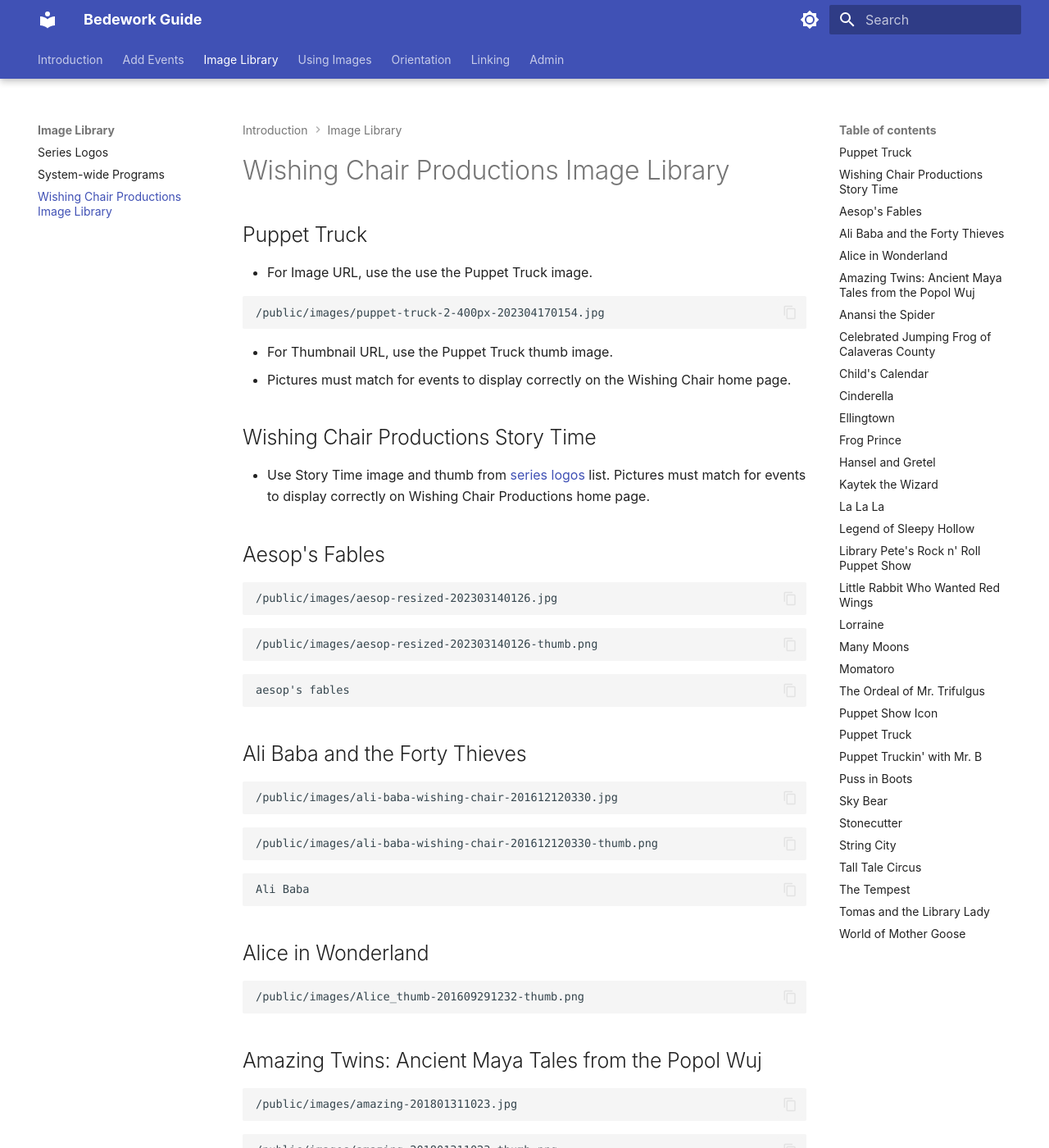
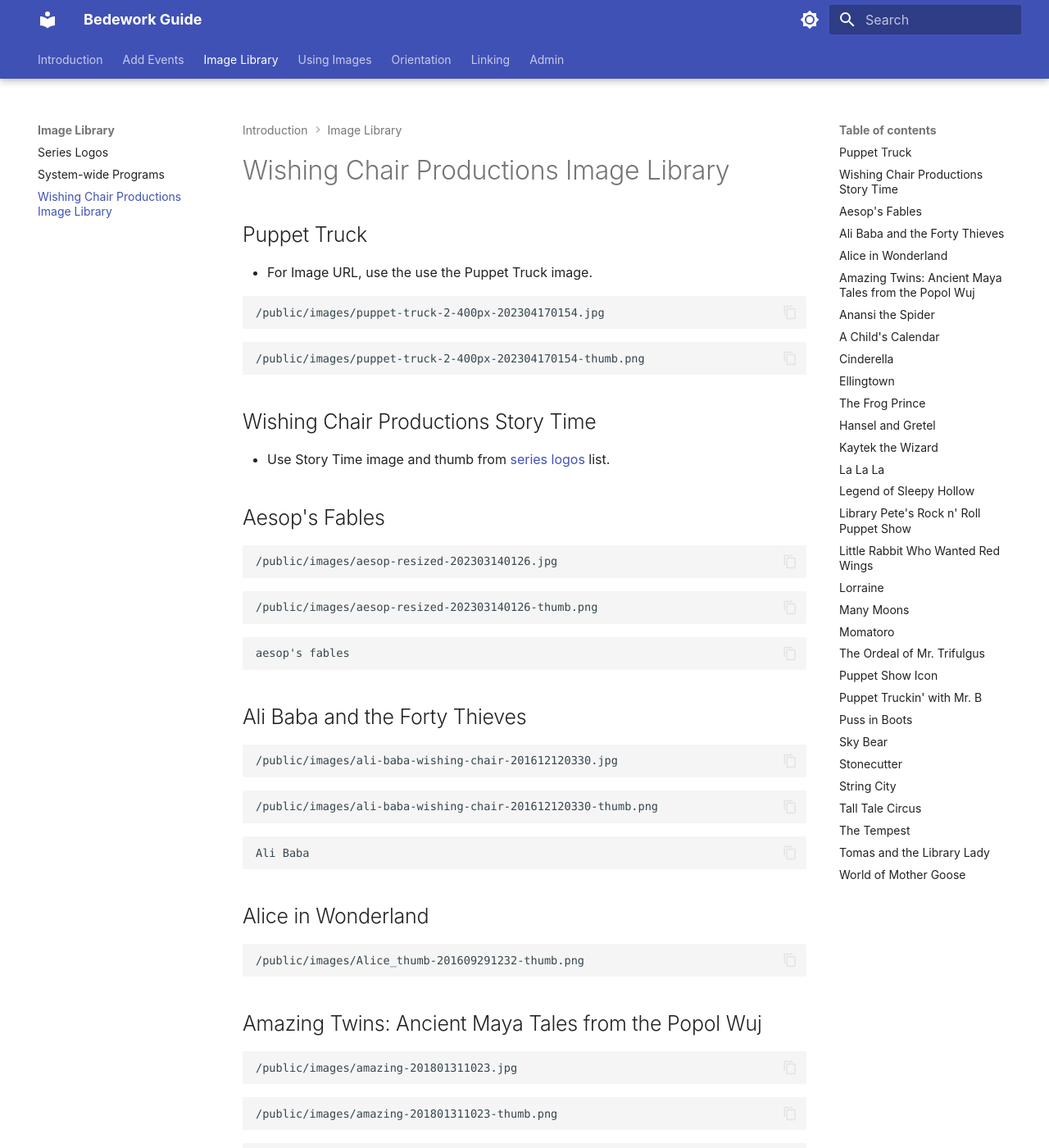
Before and after one commit to Nashville-Public-Library/bedework-docs, an MkDocs documentation site: the page built from docs/image-library/wishing-chair-image-library.md, in a window 1280 px wide and 1400 px high. Shown: the whole window at 82% size. Built offline with MkDocs 1.6.1 and Material for MkDocs 9.7.7, drawn with Linux system fonts in a browser that asks for light colours; some of the changed text lies outside the part shown.

Commit message:
cleaning up image library

````diff
--- a/docs/image-library/wishing-chair-image-library.md
+++ b/docs/image-library/wishing-chair-image-library.md
@@ -12,12 +12,13 @@ title: Wishing Chair Productions Image Library
 /public/images/puppet-truck-2-400px-202304170154.jpg
 ```
 
-- For Thumbnail URL, use the Puppet Truck thumb image.
-- Pictures must match for events to display correctly on the Wishing Chair home page.
+```text
+/public/images/puppet-truck-2-400px-202304170154-thumb.png
+```
 
 ## Wishing Chair Productions Story Time
 
-- Use Story Time image and thumb from [series logos](../docs/image-library/series-logos-code-block.md) list. Pictures must match for events to display correctly on Wishing Chair Productions home page.
+- Use Story Time image and thumb from [series logos](../docs/image-library/series-logos-code-block.md) list.
 
 ## Aesop's Fables
 
@@ -81,17 +82,7 @@ amazing twins
 anansi
 ```
 
-## Celebrated Jumping Frog of Calaveras County
-
-```text
-http://nashvillepubliclibrary.org/wishingchair/files/2014/10/wishingchair_jumping-frog.jpg
-```
-
-```
-frog illustration
-```
-
-## Child's Calendar
+## A Child's Calendar
 
 ```text
 /public/images/wishingChair_childsCalendar-201609291230.jpg
@@ -269,16 +260,6 @@ trifulgus sketch
 /public/images/puppet-show-black-80.png
 ```
 
-## Puppet Truck
-
-```
-/public/images/puppet-truck-2-400px-202304170154-thumb.png
-```
-
-```
-puppet truck
-```
-
 ## Puppet Truckin' with Mr. B
 
 ```
````
Also changed, not shown: other parts of docs/image-library/wishing-chair-image-library.md (+1 -1 lines), docs/image-library/systemwide-images.md (+1 -21 lines).
